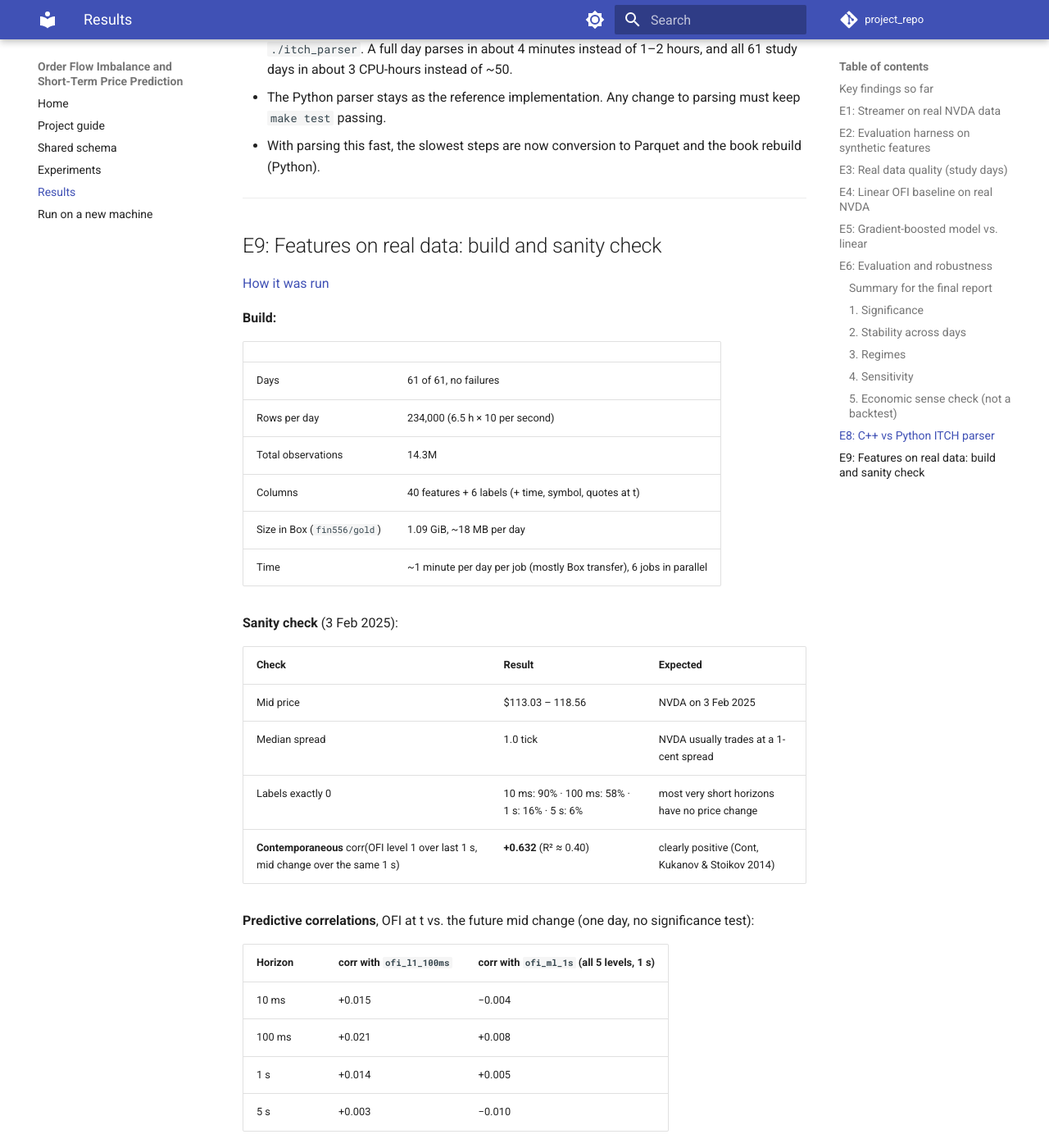
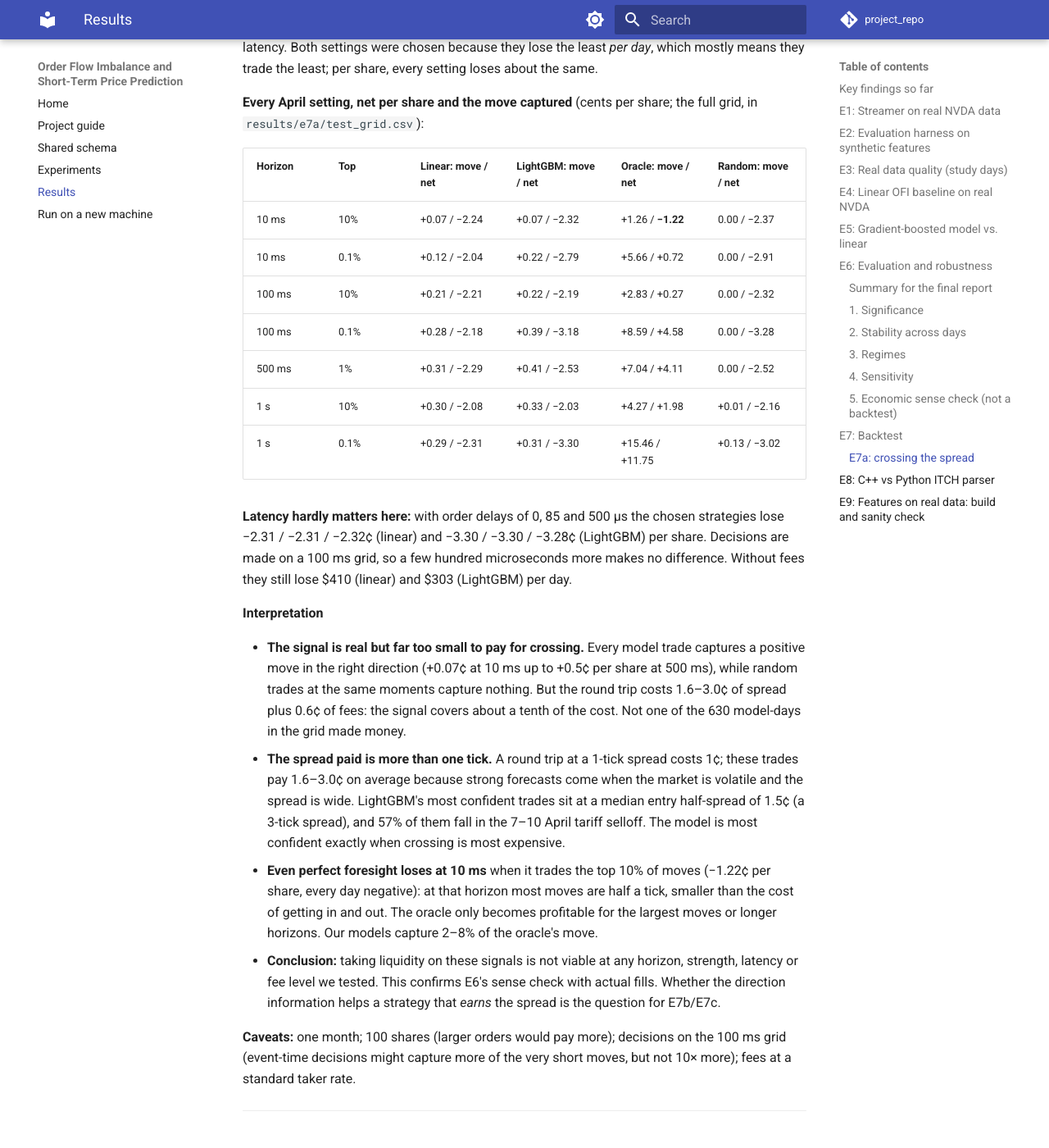
Before and after one commit to FIN-556-Market-Microstructures/project_repo, an MkDocs documentation site: the page built from docs/results.md, in a window 1280 px wide and 1400 px high, scrolled down 17978 px. Shown: the whole window at 82% size. Built offline with MkDocs 1.6.1 and Material for MkDocs 9.7.7, drawn with Linux system fonts in a browser that asks for light colours; comment, search, counter and statistics services are not loaded; some of the changed text lies outside the part shown.

Commit message:
Docs: E7a results (crossing the spread loses at every setting)
Co-Authored-By: Claude Opus 5.5 <noreply@anthropic.com>

```diff
--- a/docs/results.md
+++ b/docs/results.md
@@ -1,7 +1,7 @@
 # Results
 
 What each experiment found. How each one was run (data, commands) is on the
-[Experiments](experiments.md) page. The backtest (E7) will be added here
+[Experiments](experiments.md) page. The backtest (E7) is being added part by part
 as they are completed.
 
 ## Key findings so far
@@ -28,6 +28,7 @@ as they are completed.
 | OFI windows | Only the **10 ms** OFI window adds anything beyond the other features; longer windows add nothing | [E6](#e6-evaluation-and-robustness) |
 | Sampling | Sampling at book events instead of every 100 ms gives much higher R² at 10 ms (5.8% vs 1.1%, linear), but a model must be trained on the sampling it is used on | [E6](#e6-evaluation-and-robustness) |
 | Tradability (sense check) | Even the 0.1% most confident predictions are followed by moves averaging **under half the spread** (0.2–0.7× at 10 ms–1 s): crossing the spread on this signal loses money before fees | [E6](#e6-evaluation-and-robustness) |
+| Backtest: crossing the spread | **Every** setting loses on **every** April day (0 of 630 model-days positive): the trades capture 0.1–0.5¢ per share of real move, but crossing in and out costs 1.6–3.0¢ plus 0.6¢ of fees. Even perfect foresight loses at 10 ms unless it trades only the largest moves | [E7a](#e7a-crossing-the-spread) |
 
 ---
 
@@ -529,6 +530,85 @@ latency, which E7 has to model.
 
 ---
 
+## E7: Backtest
+
+[How it was run](experiments.md#e7-trading-costs-and-latency-backtest)
+
+**Step 0 (verified):** the train-only models used for tuning reproduce the
+validation R² of E4 and E5 exactly (all 12 columns, e.g. 2.62% for LightGBM
+at 100 ms), so the March signal files are genuinely out of sample.
+
+### E7a: crossing the spread
+
+Buy at the ask or sell at the bid when the forecast is in the top q, exit
+h ms later by crossing back; 100 shares, one position at a time; fills
+against the event-level book at arrival time (signal capture time + 20 µs
+reaction + 85 µs order delay), walking the book if needed; $0.0030 per
+share each way. Cut-offs and each model's horizon and strength chosen on
+March (11 days, train-only models), April (21 days) run once. Run time:
+under 2 minutes on the VM.
+
+**Chosen on March, run once on April**
+
+| Model | Setting | Trades / day | Hit rate | Move before costs | Spread paid (in + out) | Fees | **Net / share** | **Net / day** | Days > 0 |
+|---|---|---|---|---|---|---|---|---|---|
+| Linear | 1 s, top 0.1% | 240 | 55.6% | +0.29¢ | 2.00¢ | 0.60¢ | **−2.31¢** | **−$554** | 0 / 21 |
+| LightGBM | 1 s, top 0.1% | 112 | 54.5% | +0.31¢ | 3.00¢ | 0.60¢ | **−3.30¢** | **−$371** | 0 / 21 |
+
+"Move before costs" is the mid-price change in the trade's direction between
+entry and exit, after latency. Both settings were chosen because they lose
+the least *per day*, which mostly means they trade the least; per share,
+every setting loses about the same.
+
+**Every April setting, net per share and the move captured** (cents per share; the full grid,
+in `results/e7a/test_grid.csv`):
+
+| Horizon | Top | Linear: move / net | LightGBM: move / net | **Oracle**: move / net | Random: move / net |
+|---|---|---|---|---|---|
+| 10 ms | 10% | +0.07 / −2.24 | +0.07 / −2.32 | +1.26 / **−1.22** | 0.00 / −2.37 |
+| 10 ms | 0.1% | +0.12 / −2.04 | +0.22 / −2.79 | +5.66 / +0.72 | 0.00 / −2.91 |
+| 100 ms | 10% | +0.21 / −2.21 | +0.22 / −2.19 | +2.83 / +0.27 | 0.00 / −2.32 |
+| 100 ms | 0.1% | +0.28 / −2.18 | +0.39 / −3.18 | +8.59 / +4.58 | 0.00 / −3.28 |
+| 500 ms | 1% | +0.31 / −2.29 | +0.41 / −2.53 | +7.04 / +4.11 | 0.00 / −2.52 |
+| 1 s | 10% | +0.30 / −2.08 | +0.33 / −2.03 | +4.27 / +1.98 | +0.01 / −2.16 |
+| 1 s | 0.1% | +0.29 / −2.31 | +0.31 / −3.30 | +15.46 / +11.75 | +0.13 / −3.02 |
+
+**Latency hardly matters here:** with order delays of 0, 85 and 500 µs the
+chosen strategies lose −2.31 / −2.31 / −2.32¢ (linear) and −3.30 / −3.30 /
+−3.28¢ (LightGBM) per share. Decisions are made on a 100 ms grid, so a few
+hundred microseconds more makes no difference. Without fees they still lose
+$410 (linear) and $303 (LightGBM) per day.
+
+**Interpretation**
+
+- **The signal is real but far too small to pay for crossing.** Every model
+  trade captures a positive move in the right direction (+0.07¢ at 10 ms up
+  to +0.5¢ per share at 500 ms), while random trades at the same moments
+  capture nothing. But the round trip costs 1.6–3.0¢ of spread plus 0.6¢ of
+  fees: the signal covers about a tenth of the cost. Not one of the 630
+  model-days in the grid made money.
+- **The spread paid is more than one tick.** A round trip at a 1-tick spread
+  costs 1¢; these trades pay 1.6–3.0¢ on average because strong forecasts
+  come when the market is volatile and the spread is wide. LightGBM's most
+  confident trades sit at a median entry half-spread of 1.5¢ (a 3-tick
+  spread), and 57% of them fall in the 7–10 April tariff selloff. The
+  model is most confident exactly when crossing is most expensive.
+- **Even perfect foresight loses at 10 ms** when it trades the top 10% of
+  moves (−1.22¢ per share, every day negative): at that horizon most moves
+  are half a tick, smaller than the cost of getting in and out. The oracle
+  only becomes profitable for the largest moves or longer horizons. Our
+  models capture 2–8% of the oracle's move.
+- **Conclusion:** taking liquidity on these signals is not viable at any
+  horizon, strength, latency or fee level we tested. This confirms E6's sense
+  check with actual fills. Whether the direction information helps a
+  strategy that *earns* the spread is the question for E7b/E7c.
+
+**Caveats:** one month; 100 shares (larger orders would pay more); decisions
+on the 100 ms grid (event-time decisions might capture more of the very short
+moves, but not 10× more); fees at a standard taker rate.
+
+---
+
 ## E8: C++ vs Python ITCH parser
 
 [How it was run](experiments.md#e8-c-vs-python-itch-parser)
```
Also changed, not shown: docs/experiments.md (+2 -2 lines), docs/index.md (+1 -0 lines).
